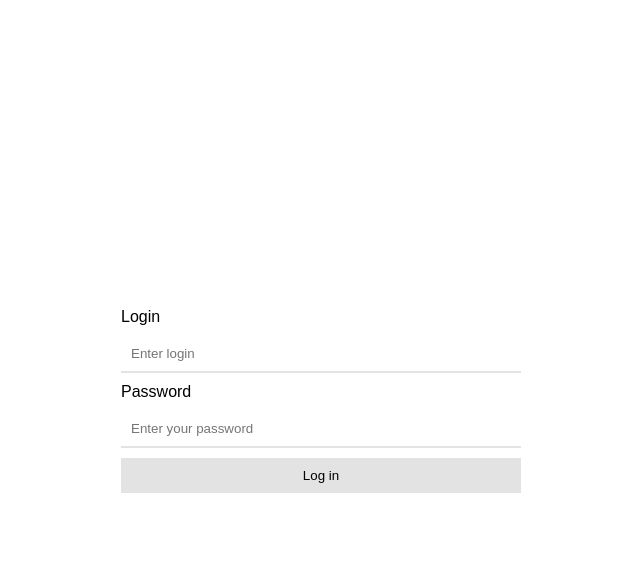
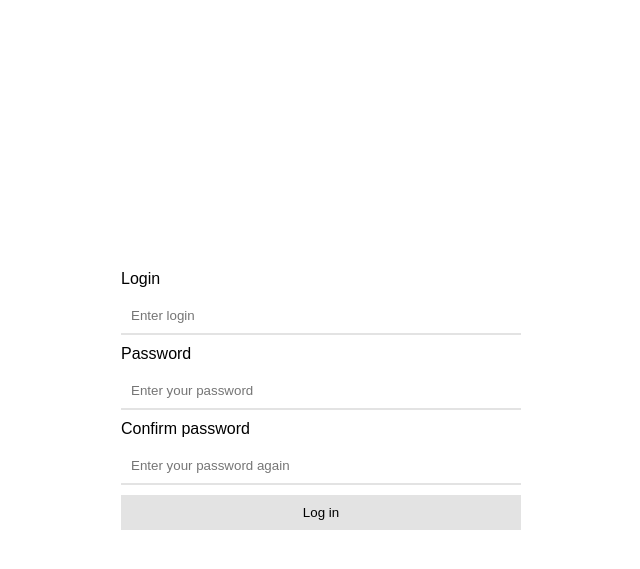
Before and after one commit to florikz/iotphp, a PHP site: page / in a window 1280 px wide. Shown: the top 569 px of the page, without its empty margins (319-959 px from the left). Run offline with PHP 8.4, Linux system fonts and the light colour scheme.

Commit message:
Update index.php

```diff
--- a/index.php
+++ b/index.php
@@ -11,6 +11,8 @@
             <input type="text" name="login" placeholder="Enter login">
             <label>Password</label>
             <input type="password" name="password" placeholder="Enter your password">
+            <label>Confirm password</label>
+            <input type="password" name="password" placeholder="Enter your password again">
             <button type="submit">Log in</button>
         </form>
 </body>
```
